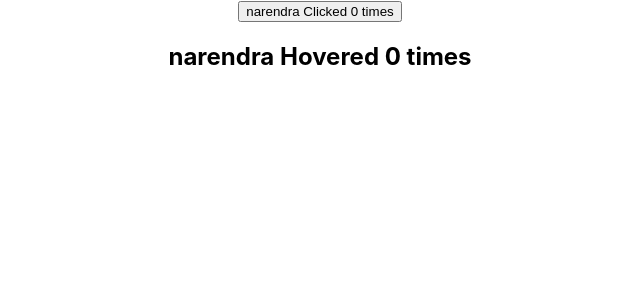
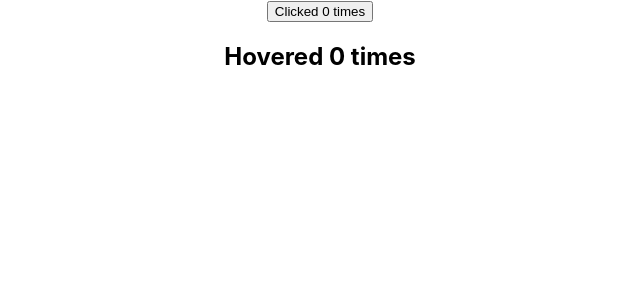
Before and after one commit to supermonk/vagrant-react-centos7, a React (Create React App) app in the folder data/react-http/: page / in a window 1280 px wide. Shown: the top 300 px of the page, without its empty margins (320-960 px from the left). Built offline with nearby package versions, Linux system fonts and the light colour scheme.

Commit message:
moved counter to common class

```diff
--- a/data/react-http/src/components/ClickCounter.js
+++ b/data/react-http/src/components/ClickCounter.js
@@ -4,26 +4,16 @@ import UpdatedComponent from './withCounter'
 // Higher order function
 class ClickCounter extends Component {
 
-    constructor(props) {
-        super(props)
-
-        this.state = {
-            count: 0
-
-        }
-    }
-    // count the clicks
-    incrementCount = () => {
-        this.setState(prevState => {
-            return { count: prevState.count + 1 }
-        })
-    }
-
     render() {
-        const { count } = this.state
+        // destructor
+        const { count, incrementCount } = this.props
         return (
             <div>
-                <button onClick={this.incrementCount}> {this.props.name} Clicked {count} times</button>
+                <button
+                    onClick={incrementCount}>
+                    {this.props.name}
+                    Clicked {count} times
+                </button>
             </div>
         )
     }
--- a/data/react-http/src/components/HoverCounter.js
+++ b/data/react-http/src/components/HoverCounter.js
@@ -2,25 +2,14 @@ import React, { Component } from 'react'
 import UpdatedComponent from './withCounter'
 
 class HoverCounter extends Component {
-    constructor(props) {
-        super(props)
 
-        this.state = {
-            count: 0
-        }
-    }
-
-    incrementCount = () => {
-        this.setState(prevState => {
-            return { count: prevState.count + 1 }
-        })
-    }
 
     render() {
-        const { count } = this.state;
+        // destructor
+        const { count, incrementCount } = this.props
         return (
             <div>
-                <h2 onMouseOver={this.incrementCount}> {this.props.name} Hovered {count} times</h2>
+                <h2 onMouseOver={incrementCount}> {this.props.name} Hovered {count} times</h2>
             </div>
         )
     }
--- a/data/react-http/src/components/withCounter.js
+++ b/data/react-http/src/components/withCounter.js
@@ -2,8 +2,25 @@ import React from 'react'
 
 const UpdatedComponent = (OriginalComponent) => {
     class NewComponent extends React.Component {
+        constructor(props) {
+            super(props)
+
+            this.state = {
+                count: 0
+
+            }
+        }
+        // count
+        incrementCount = () => {
+            this.setState(prevState => {
+                return { count: prevState.count + 1 }
+            })
+        }
+
         render() {
-            return <OriginalComponent name='narendra' />
+            return <OriginalComponent
+                count={this.state.count}
+                incrementCount={this.incrementCount} />
         }
     }
     return NewComponent
```
